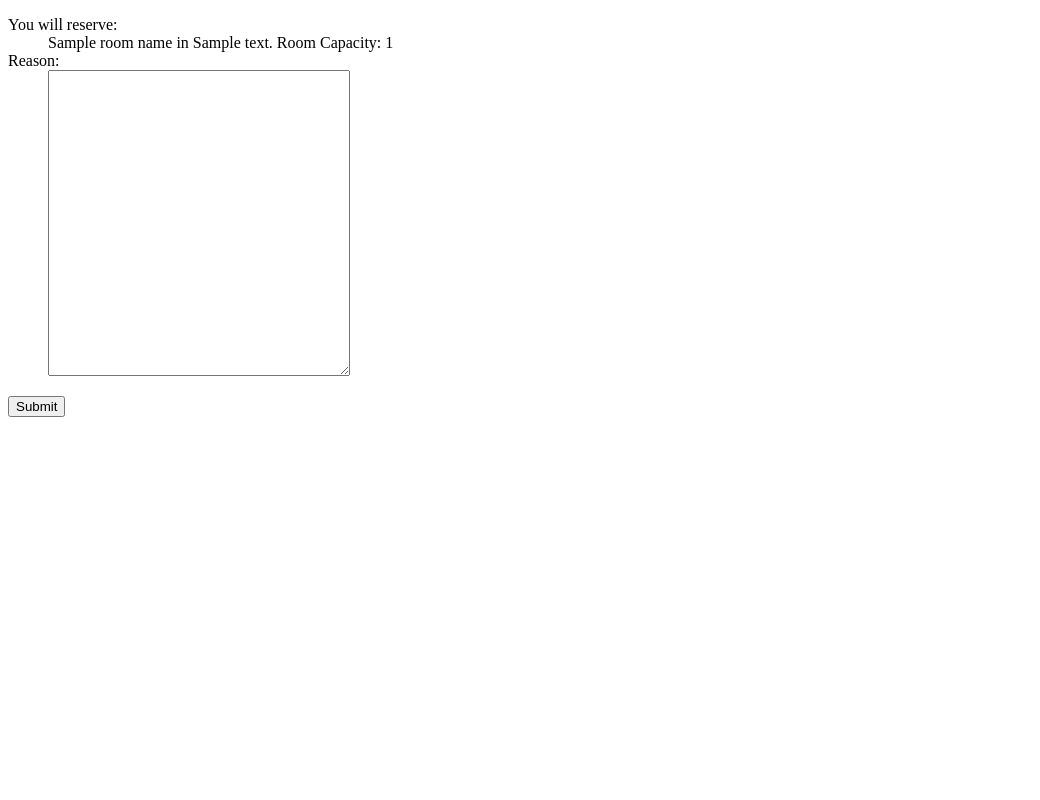
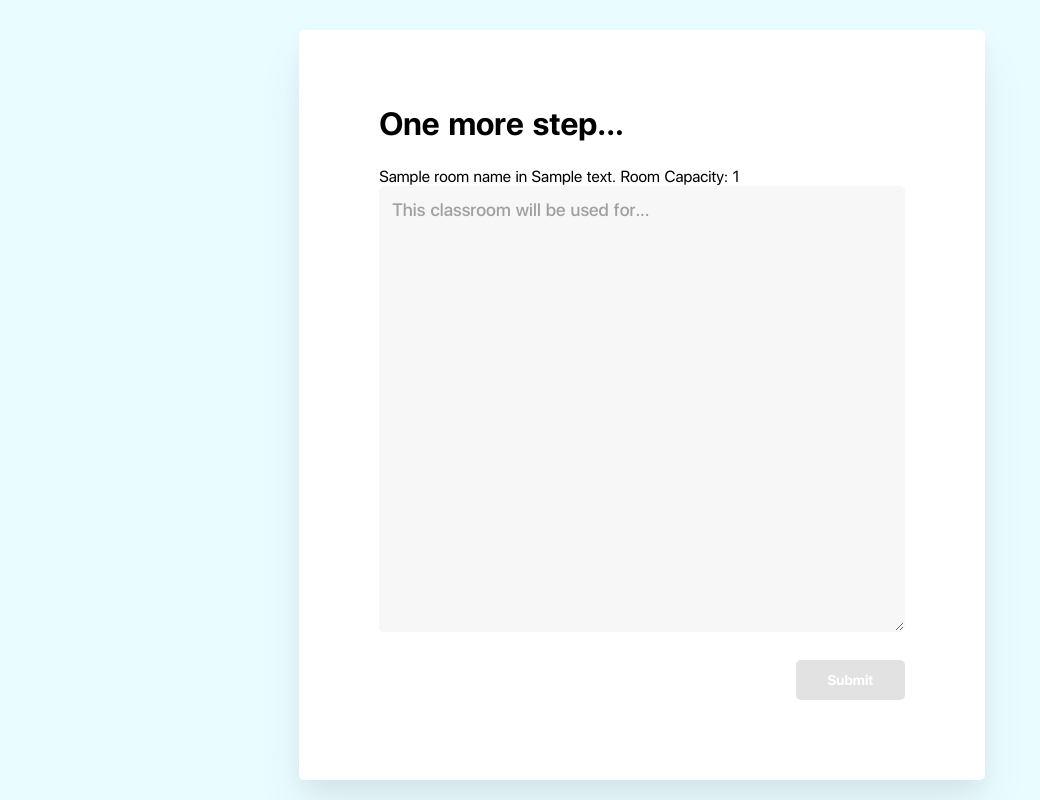
Before and after one commit to Xiao-pei/DBCourseDesignDaProject, a Flask app: template templates/reserve.html in a window 1280 px wide. Shown: the whole page, without its empty margins (0-1040 px from the left). Run offline with Flask 2, Linux system fonts and the light colour scheme; the template is opened without the code that fills it: most values are stand-ins (such as "Sample title", 1, 10 or a date in 2020).

Commit message:
Now the "Reserve Page" gets more beautiful (just a little bit).

```diff
--- /dev/null
+++ b/static/css/reserve.css
@@ -0,0 +1,61 @@
+@media (max-width: 680px){
+    .card {
+        width: calc(100% - 40px);
+    }
+}
+
+body {
+   background: #e9fcff;
+}
+
+.reasonTextArea{
+    outline: none;
+    width: 500px;
+    min-width: 500px;
+    max-width: 800px;
+    min-height: 320px;
+    border: 1px solid #f7f7f7;
+    background: #f7f7f7;
+    border-radius: 5px;
+    padding: 12px;
+    font-size: 18px;
+    font-weight: 500;
+    font-family: "SF Pro Display","SF Pro Icons","icomoon","Helvetica Neue","Helvetica","Arial","Microsoft Yahei",sans-serif;
+    transition: all 500ms cubic-bezier(0, 0.5, 0, 1) 0ms;
+    overflow: hidden;
+}
+
+.reasonTextArea::-webkit-input-placeholder {
+    color: #a0a0a0;
+}
+
+.reasonTextArea:-moz-placeholder { /* Firefox 18- */
+    color: #a0a0a0;
+}
+
+.reasonTextArea::-moz-placeholder {  /* Firefox 19+ */
+    color: #a0a0a0;
+}
+
+.reasonTextArea:-ms-input-placeholder {
+    color: #a0a0a0;
+}
+
+.reasonTextArea:focus{
+    box-shadow: 0 0px 0px 1px #ffffff, 0 0px 0px 2px #4ec5d8b5;
+}
+
+.submitButton{
+    background-color: #ca60de;
+    box-shadow: 0 4px 15px #ca60de45;
+}
+
+.submitButton:hover:enabled, .submitButton:active:enabled{
+    box-shadow: 0 4px 15px #ca60de40, 0 9px 37px #ca60de21;
+}
+
+.submitButton:disabled{
+    box-shadow: none;
+    background: #e2e2e2;
+    cursor: default;
+}
--- a/static/css/search_result.css
+++ b/static/css/search_result.css
@@ -56,7 +56,7 @@ span{
     vertical-align: middle;
     display: inline-block;
     font-weight: 500;
-    color: #949494;
+    color: #c7c7c7;
     margin: 0;
 
 }
@@ -79,7 +79,6 @@ span{
     height: 10px;
 }
 
-
 .nextIndicator.hidden{
     opacity: 0;
     width: 0;
--- /dev/null
+++ b/static/js/reserve.js
@@ -0,0 +1,10 @@
+$(document).ready(function (){
+    $(".reasonTextArea").bind('input propertychange',function (){
+        console.log("a")
+        if ($(this).val().length < 5){
+            $(".submitButton").attr("disabled", true)
+        } else {
+            $(".submitButton").attr("disabled", false)
+        }
+    })
+})
--- a/static/js/search.js
+++ b/static/js/search.js
@@ -66,7 +66,7 @@ $(document).ready(function () {
         } else {
             herfURL += "@30.5580034,103.9997657,16z"
         }
-        window.open(herfURL);
+        window.open(herfURL, "_blank");
     })
 })
 
--- a/templates/reserve.html
+++ b/templates/reserve.html
@@ -1,25 +1,43 @@
 <!DOCTYPE html>
 <html lang="en">
+
 <head>
     <meta charset="UTF-8">
     <title>Reserve</title>
+    <link rel="stylesheet" href="{{url_for('static', filename='css/materialIcon.css')}}">
+    <link rel="stylesheet" href="{{url_for('static', filename='css/style.css')}}">
+    <link rel="stylesheet" href="{{url_for('static', filename='css/reserve.css')}}">
+    <link rel="stylesheet" href="{{url_for('static', filename='css/alert.css')}}">
+    <script src='{{url_for('static', filename='js/jquery-3.3.1.min.js')}}'></script>
+    <script src='{{url_for('static', filename='js/jquery.easing.1.3.js')}}'></script>
+    <script src='{{url_for('static', filename='js/reserve.js')}}'></script>
+    <script src='{{url_for('static', filename='js/sweetalert.min.js')}}'></script>
 </head>
+
 <body>
     {% block content %}
-<form action={{ url_for('reserve_result') }} method="post" novalidate>
-   <dl>
-      <dt>You will reserve:
-      <dd>{{ room_name }} in {{ address }} Room Capacity: {{ size }}
-      <dt>Reason:
-      <dd><textarea cols="35" id="reason" name="reason" rows="20"></textarea>
-   </dl>
+    <div class="overlay">
+        <div class="card">
+            <form action={{ url_for('reserve_result') }} method="post" novalidate class="submitForm">
+
+                <h1 class="bigTitle">One more step...</h1>
+                <div class="classRoomBar">{{ room_name }} in {{ address }} Room Capacity: {{ size }}</div>
+                <textarea placeholder="This classroom will be used for..." cols="35" id="reason" name="reason" rows="20"
+                    maxlength="2000" class="reasonTextArea"></textarea>
+
                 <p><input id="room_id" name="room_id" type="hidden" value={{ room_id }}></p>
                 <p><input id="begin_time" name="begin_time" type="hidden" value={{ begin_time }}></p>
                 <p><input id="end_time" name="end_time" type="hidden" value={{ end_time }}></p>
-   <p>
-    <input id="submit" name="submit" type="submit" value="Submit"></p>
+                <div class="buttonBar">
+                    <div class="buttonContainer">
+                        <input id="submit" name="submit" type="submit" value="Submit" class="bottomButton submitButton" disabled="disabled">
+                    </div>
+                </div>
 
             </form>
+        </div>
+    </div>
     {% endblock %}
 </body>
+
 </html>
```
Lines whose indentation alone changed are shown as unchanged.
